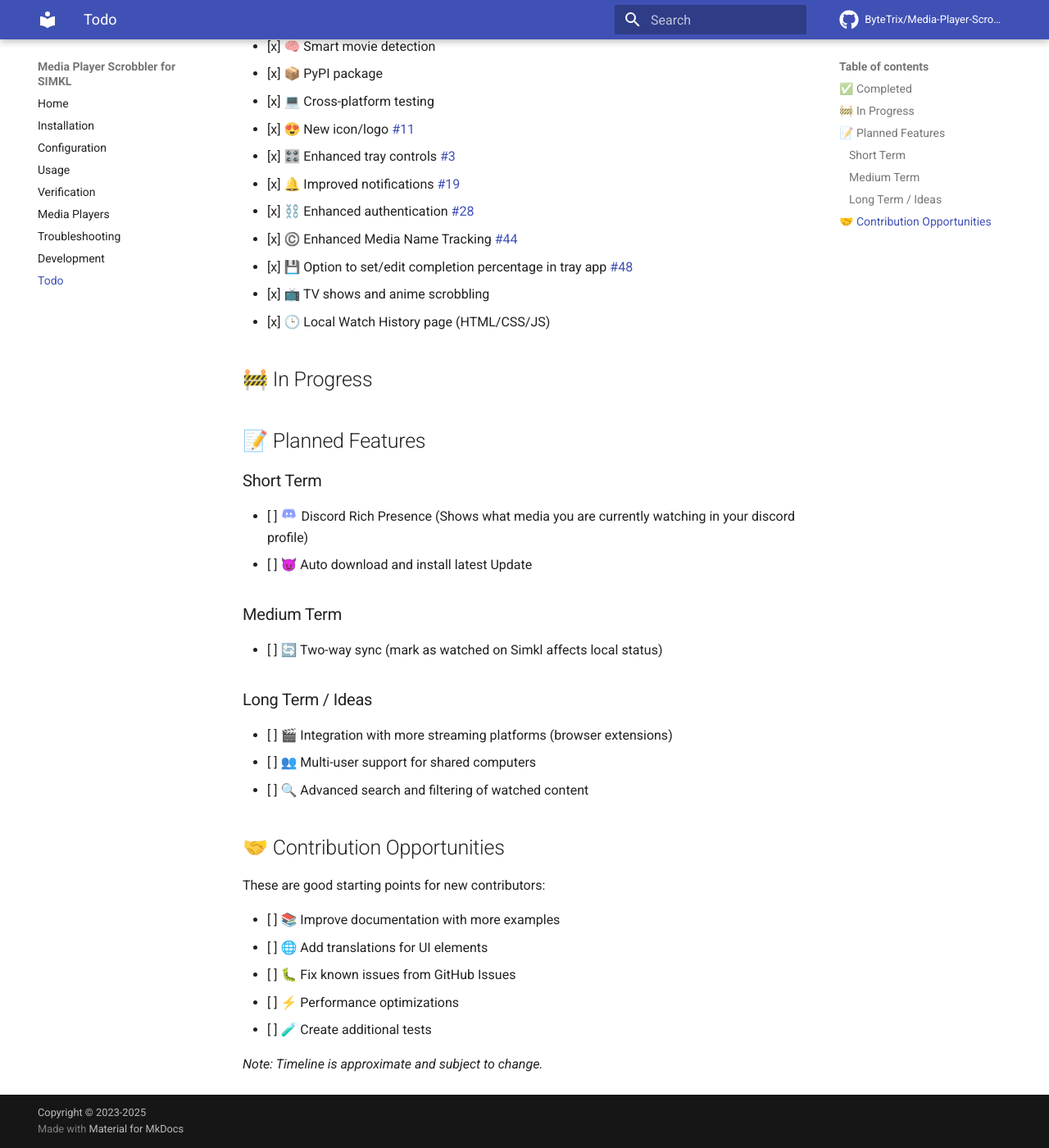
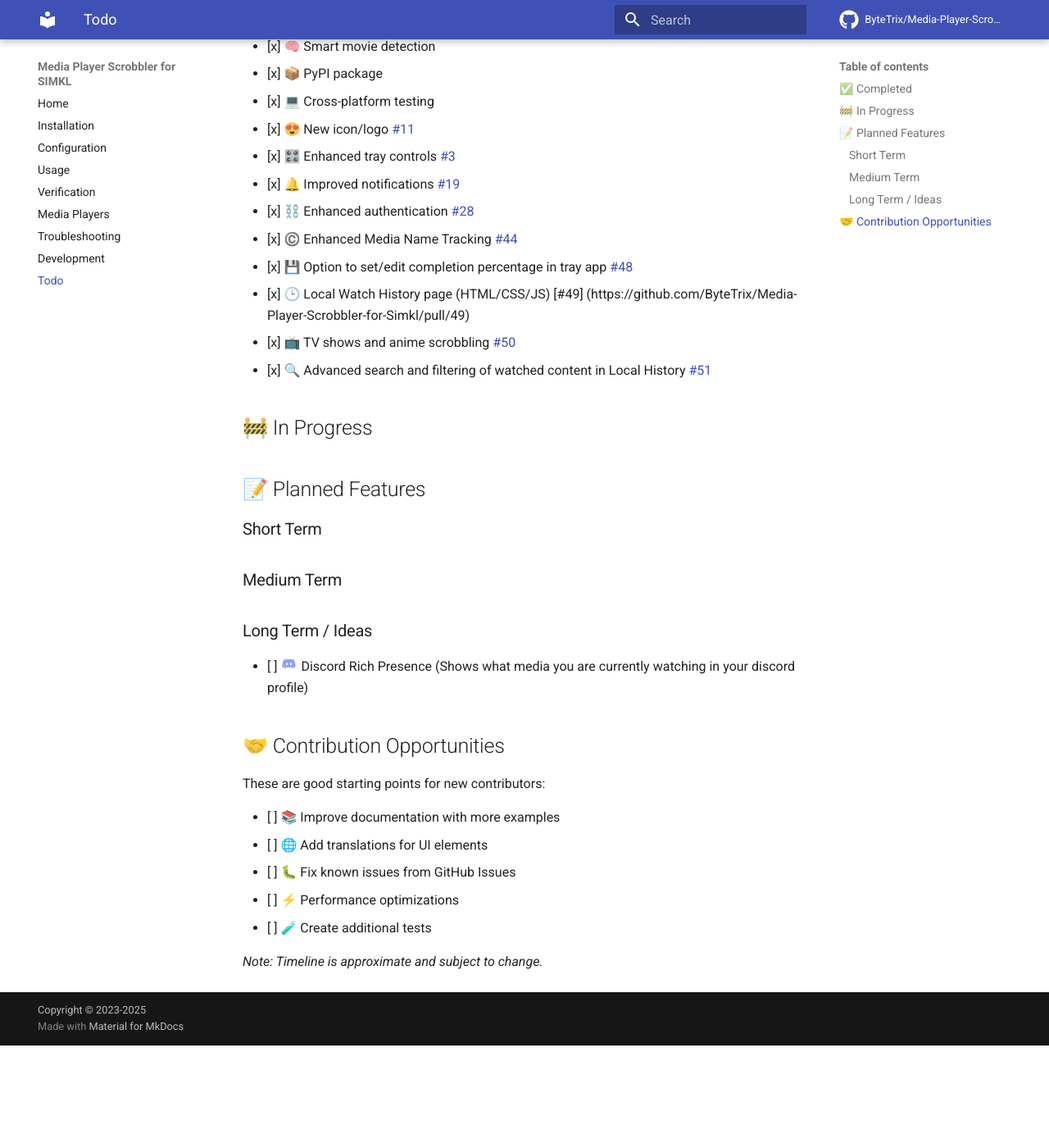
Before and after one commit to ByteTrix/Media-Player-Scrobbler-for-Simkl, an MkDocs documentation site: the page built from docs/todo.md, in a window 1280 px wide and 1400 px high, scrolled down 462 px. Shown: the whole window at 82% size. Built offline with MkDocs 1.6.1 and Material for MkDocs 9.7.7, drawn with Linux system fonts in a browser that asks for light colours; comment, search, counter and statistics services are not loaded; after the commit the page ends 1737 px from its top, so only the background shows below that.

Commit message:
refactor: enhance tray menu structure and improve item organization

```diff
--- a/docs/todo.md
+++ b/docs/todo.md
@@ -19,8 +19,9 @@ Tracks completed features and planned improvements for MPS for SIMKL.
 - [x] ⛓️ Enhanced authentication [#28](https://github.com/ByteTrix/Media-Player-Scrobbler-for-Simkl/pull/28)
 - [x] ©️ Enhanced Media Name Tracking [#44](https://github.com/ByteTrix/Media-Player-Scrobbler-for-Simkl/pull/44)
 - [x] 💾 Option to set/edit completion percentage in tray app [#48](https://github.com/ByteTrix/Media-Player-Scrobbler-for-Simkl/pull/48)
-- [x] 📺 TV shows and anime scrobbling
-- [x] 🕒 Local Watch History page (HTML/CSS/JS)
+- [x] 🕒 Local Watch History page (HTML/CSS/JS) [#49] (https://github.com/ByteTrix/Media-Player-Scrobbler-for-Simkl/pull/49)
+- [x] 📺 TV shows and anime scrobbling [#50](https://github.com/ByteTrix/Media-Player-Scrobbler-for-Simkl/pull/50)
+- [x] 🔍 Advanced search and filtering of watched content in Local History [#51](https://github.com/ByteTrix/Media-Player-Scrobbler-for-Simkl/pull/51)
 
 ## 🚧 In Progress
 
@@ -28,23 +29,16 @@ Tracks completed features and planned improvements for MPS for SIMKL.
 
 ### Short Term
 
-- [ ] <svg xmlns="http://www.w3.org/2000/svg" x="0px" y="0px" width="21" height="18" viewBox="0 0 48 48">
-<path fill="#8c9eff" d="M40,12c0,0-4.585-3.588-10-4l-0.488,0.976C34.408,10.174,36.654,11.891,39,14c-4.045-2.065-8.039-4-15-4s-10.955,1.935-15,4c2.346-2.109,5.018-4.015,9.488-5.024L18,8c-5.681,0.537-10,4-10,4s-5.121,7.425-6,22c5.162,5.953,13,6,13,6l1.639-2.185C13.857,36.848,10.715,35.121,8,32c3.238,2.45,8.125,5,16,5s12.762-2.55,16-5c-2.715,3.121-5.857,4.848-8.639,5.815L33,40c0,0,7.838-0.047,13-6C45.121,19.425,40,12,40,12z M17.5,30c-1.933,0-3.5-1.791-3.5-4c0-2.209,1.567-4,3.5-4s3.5,1.791,3.5,4C21,28.209,19.433,30,17.5,30z M30.5,30c-1.933,0-3.5-1.791-3.5-4c0-2.209,1.567-4,3.5-4s3.5,1.791,3.5,4C34,28.209,32.433,30,30.5,30z"></path>
-</svg> Discord Rich Presence (Shows what media you are currently watching in your discord profile)
-- [ ] 😈 Auto download and install latest Update
-
 
 
 ### Medium Term
 
-- [ ] 🔄 Two-way sync (mark as watched on Simkl affects local status)
-
 
 ### Long Term / Ideas
 
-- [ ] 🎬 Integration with more streaming platforms (browser extensions)
-- [ ] 👥 Multi-user support for shared computers
-- [ ] 🔍 Advanced search and filtering of watched content
+- [ ] <svg xmlns="http://www.w3.org/2000/svg" x="0px" y="0px" width="21" height="18" viewBox="0 0 48 48">
+<path fill="#8c9eff" d="M40,12c0,0-4.585-3.588-10-4l-0.488,0.976C34.408,10.174,36.654,11.891,39,14c-4.045-2.065-8.039-4-15-4s-10.955,1.935-15,4c2.346-2.109,5.018-4.015,9.488-5.024L18,8c-5.681,0.537-10,4-10,4s-5.121,7.425-6,22c5.162,5.953,13,6,13,6l1.639-2.185C13.857,36.848,10.715,35.121,8,32c3.238,2.45,8.125,5,16,5s12.762-2.55,16-5c-2.715,3.121-5.857,4.848-8.639,5.815L33,40c0,0,7.838-0.047,13-6C45.121,19.425,40,12,40,12z M17.5,30c-1.933,0-3.5-1.791-3.5-4c0-2.209,1.567-4,3.5-4s3.5,1.791,3.5,4C21,28.209,19.433,30,17.5,30z M30.5,30c-1.933,0-3.5-1.791-3.5-4c0-2.209,1.567-4,3.5-4s3.5,1.791,3.5,4C34,28.209,32.433,30,30.5,30z"></path>
+</svg> Discord Rich Presence (Shows what media you are currently watching in your discord profile)
 
 ## 🤝 Contribution Opportunities
 
```
Also changed, not shown: 1 other file.
